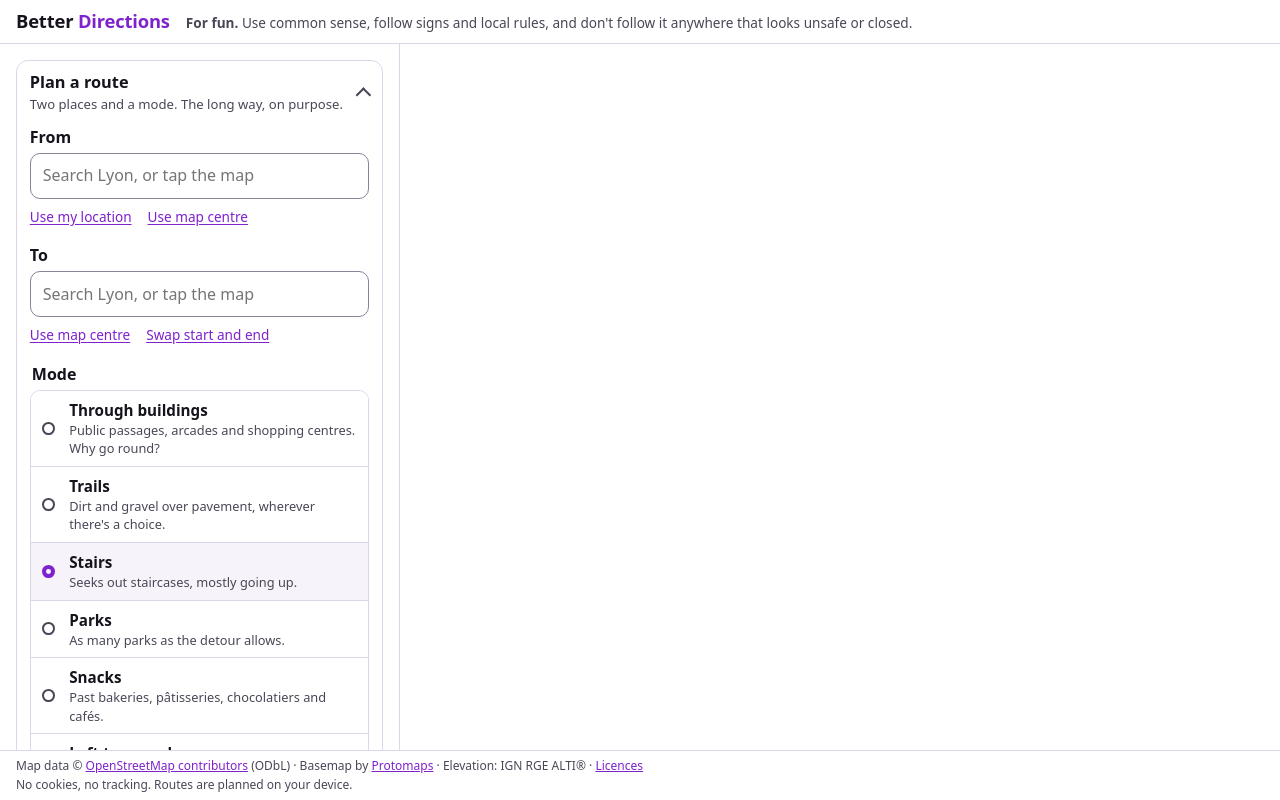
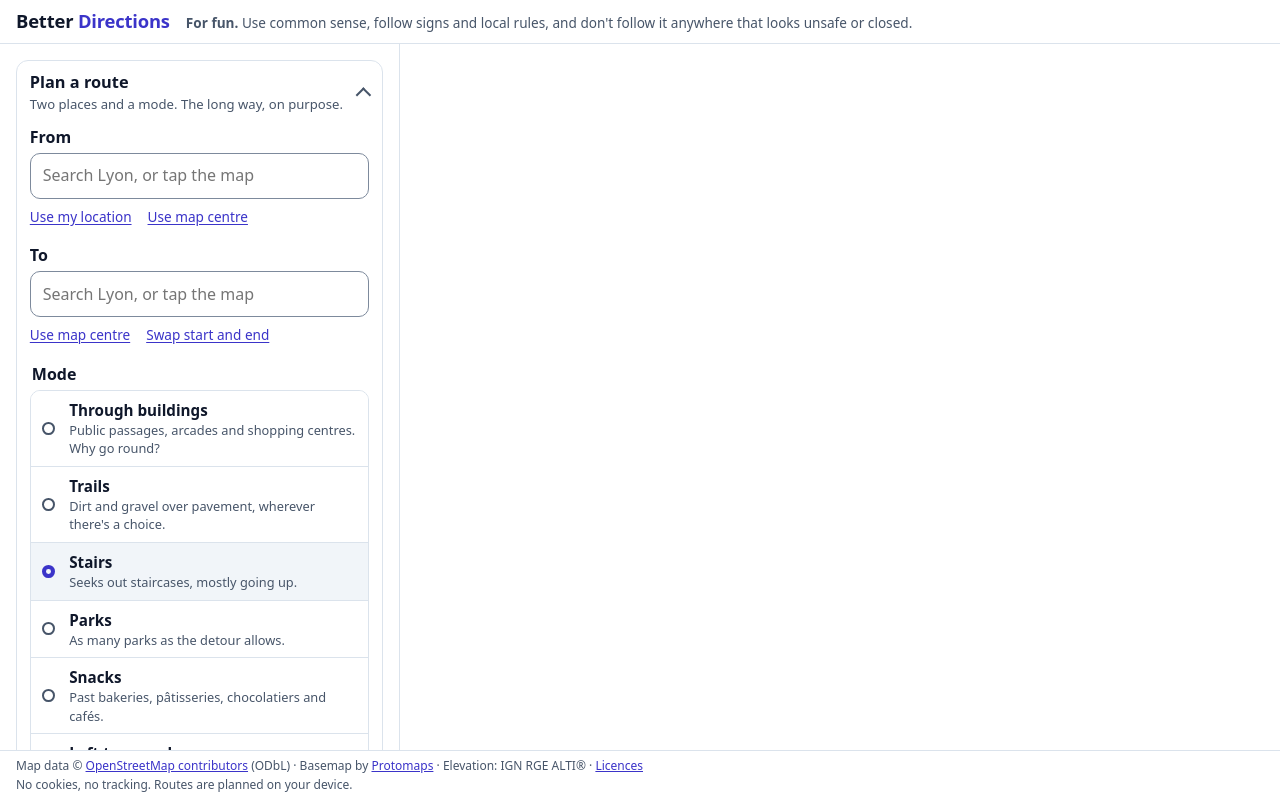
Before and after one commit to mohanenm/better-directions, a website built with Vite: page app/index.html in a window 1280 px wide. Built offline with nearby package versions, Linux system fonts and the light colour scheme.

Commit message:
Switch to the cool palette

```diff
--- a/app/src/style.css
+++ b/app/src/style.css
@@ -1,19 +1,19 @@
 @import "maplibre-gl/dist/maplibre-gl.css";
 
 :root {
-  --ink: #16131c;
-  --ink-soft: #4b4656;
+  --ink: #0f172a;
+  --ink-soft: #475569;
   --paper: #ffffff;
-  --wash: #f6f3fa;
-  --line: #ddd6e8;
-  --accent: #7e22ce;
+  --wash: #f1f5f9;
+  --line: #dbe3ec;
+  --accent: #3b34c9;
   --accent-ink: #ffffff;
-  --field: #8b8299; /* input borders: 3:1 on paper */
-  --route-better: #a21caf;
-  --route-normal: #5b6472;
+  --field: #7d8a9c; /* input borders: 3:1 on paper */
+  --route-better: #4f46e5;
+  --route-normal: #64748b;
   --route-casing: #ffffff;
-  --marker-from: #15803d;
-  --marker-to: #16131c;
+  --marker-from: #047857;
+  --marker-to: #0f172a;
   --warn-bg: #fff7e6;
   --warn-ink: #6b3d00;
   --radius: 12px;
```
Also changed, not shown: app/public/favicon.svg.
